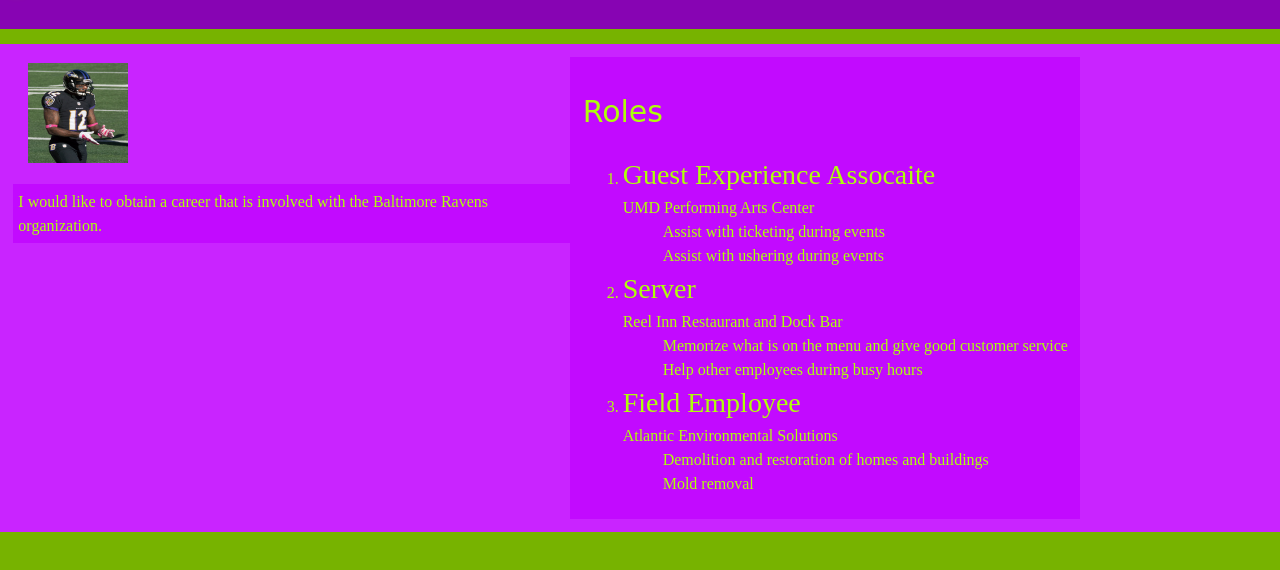
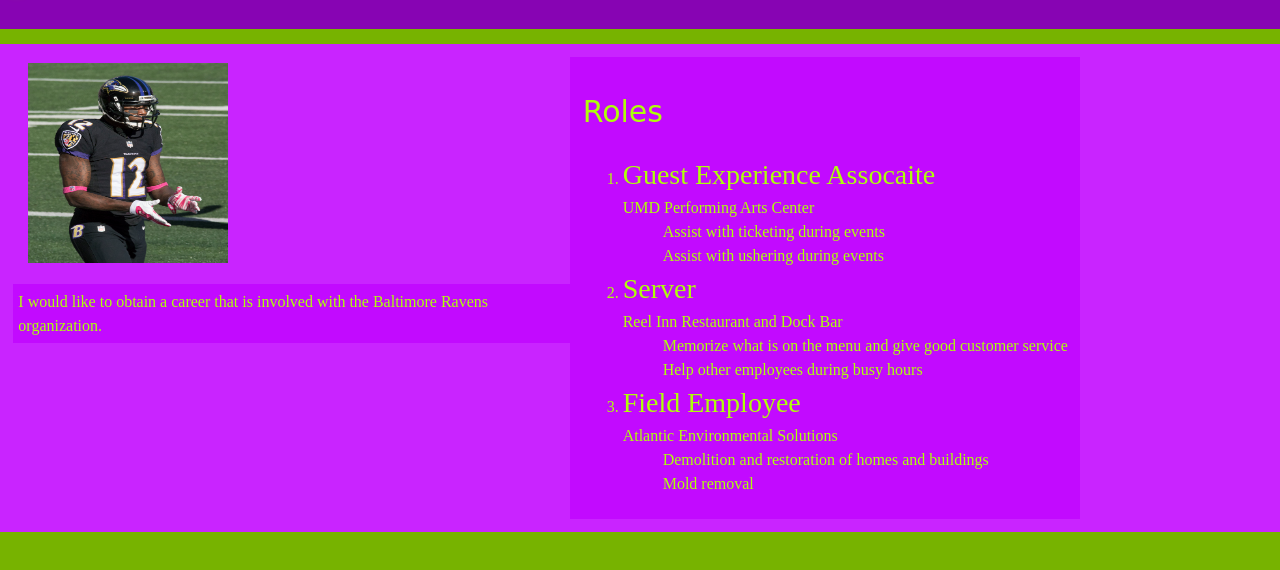
Before and after one commit to jamesnicol12/jamesnicol12.github.io, a plain HTML site: page assignment_1/index.html in a window 1280 px wide. Shown: the part 96-666 px from the top of the page. Drawn offline with Linux system fonts and the light colour scheme.

Commit message:
Update index.html

```diff
--- a/assignment_1/index.html
+++ b/assignment_1/index.html
@@ -16,7 +16,7 @@
     <div class="wrapper">
     <div class="container">
     <div class="one">
-          <img src="jacoby_jones.jpg" alt="Picture of ex Baltimore Ravens player, Jacoby Jones" width="100" height="100">
+          <img src="jacoby_jones.jpg" alt="Picture of ex Baltimore Ravens player, Jacoby Jones" width="200" height="200">
           <p class="caption">I would like to obtain a career that is involved with the Baltimore Ravens organization.</p>
     </div>
     <div class="two">
```
